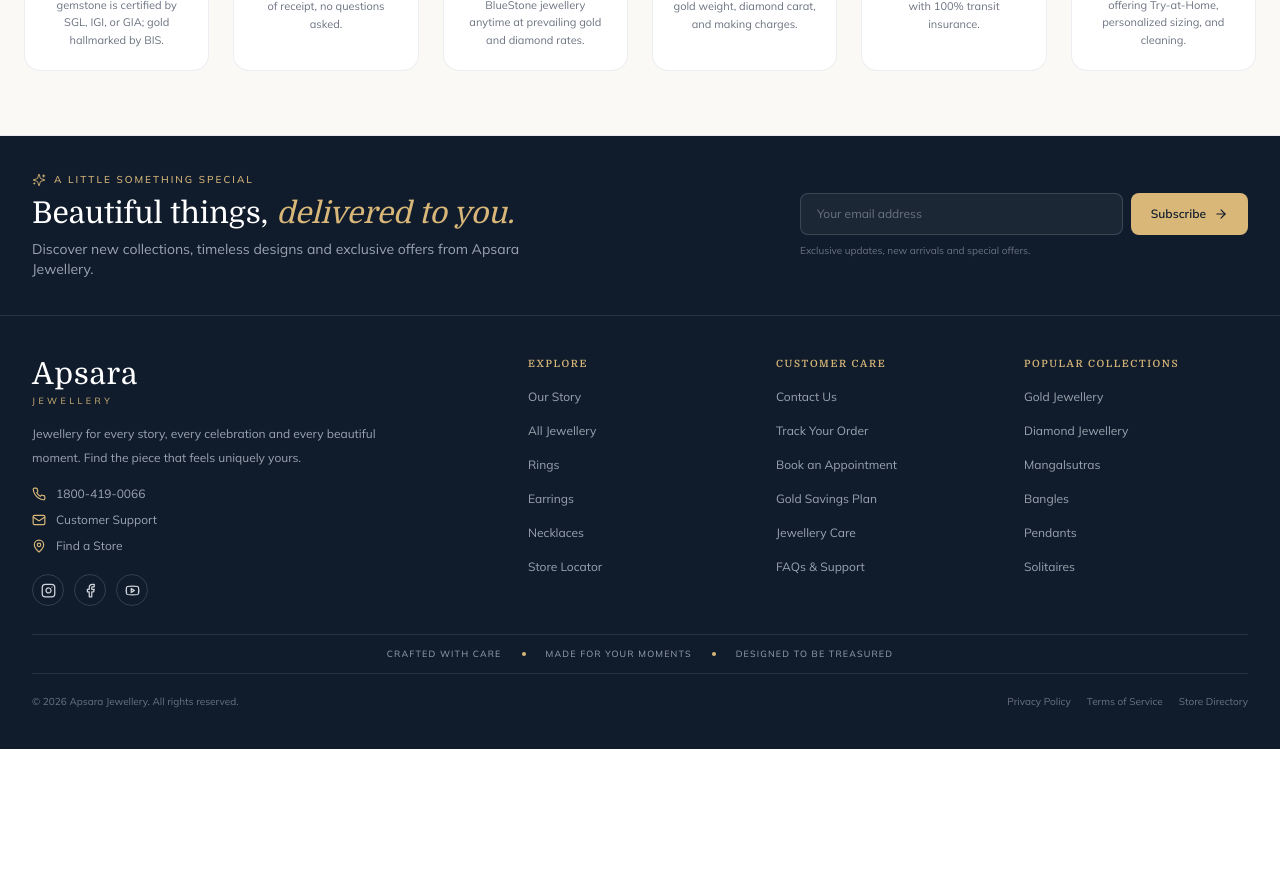
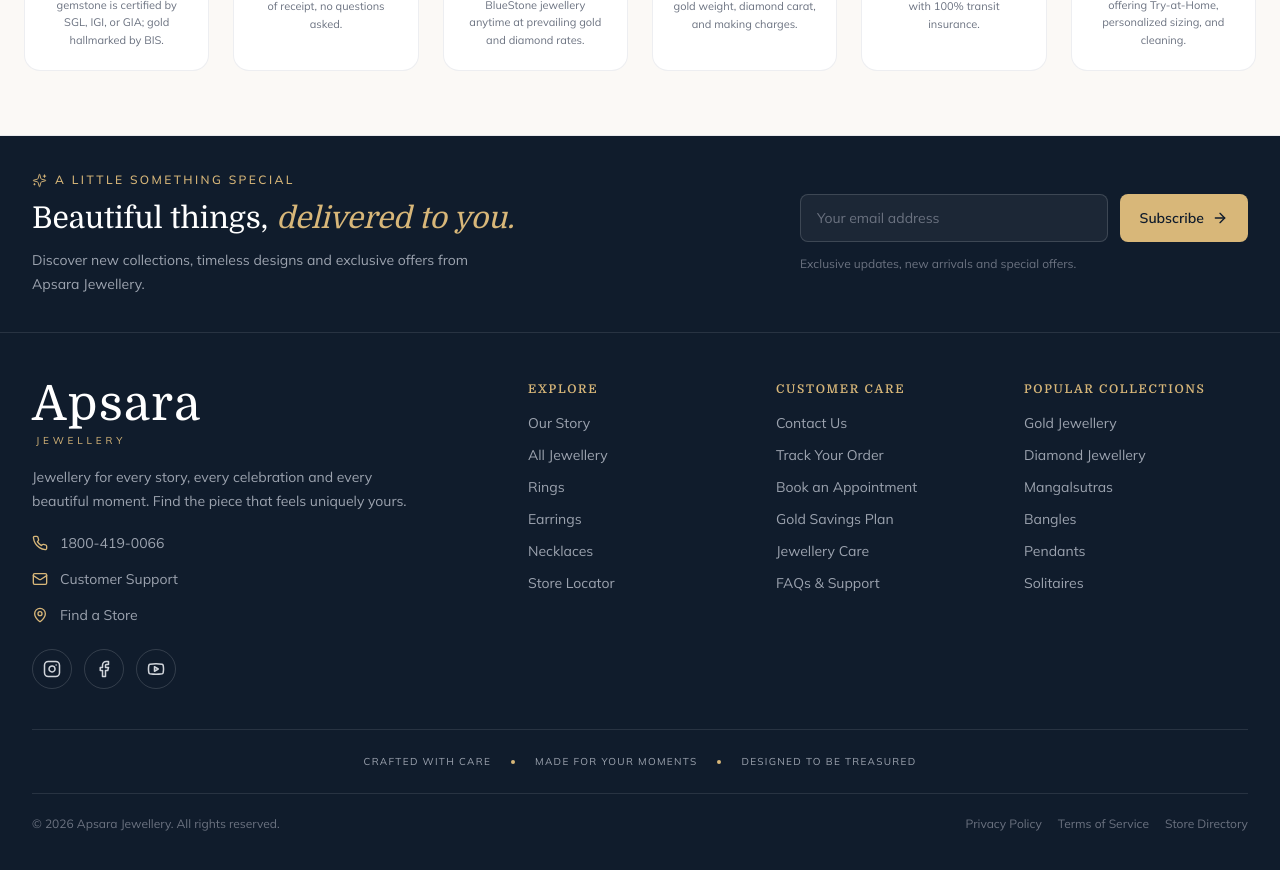
Before and after one commit to Bytelyx/apsara, a React (Vite) app in the folder client/: page / in a window 1280 px wide. Shown: the part 6700-7570 px from the top of the page. Before the commit the page ends 7449 px from the top, so only its background shows below. Built offline with nearby package versions, Linux system fonts and the light colour scheme; no server answers.

Commit message:
Update logo

```diff
--- a/client/index.html
+++ b/client/index.html
@@ -1,21 +1,42 @@
+
 <!DOCTYPE html>
 <html lang="en">
   <head>
     <meta charset="UTF-8" />
-    <link rel="icon" type="image/png" href="https://npimg2.bluestone.com/bs-react-resources/icons/favicon-32.png" />
+
+    <!-- APSARA Favicon -->
+    <link
+      rel="icon"
+      type="image/svg+xml"
+      href="/apsara-logo.svg"
+    />
+
     <meta name="viewport" content="width=device-width, initial-scale=1.0" />
-    <title>BlueStone Online Jewellery Shopping Store - Buy Gold &amp; Diamond Jewellery Designs In India</title>
-    <meta name="description" content="Discover 100% certified jewellery online at BlueStone. Shop from 8,000+ unique designs in gold, diamond, platinum, and gemstones with 30 days money-back and lifetime exchange." />
-    <!-- Preconnect to Google Fonts and BlueStone Asset CDNs -->
+
+    <title>APSARA | Fine Jewellery</title>
+
+    <meta
+      name="description"
+      content="Discover beautiful gold, diamond, platinum, and gemstone jewellery designs at APSARA Fine Jewellery."
+    />
+
+    <!-- Google Fonts -->
     <link rel="preconnect" href="https://fonts.googleapis.com" />
-    <link rel="preconnect" href="https://fonts.gstatic.com" crossorigin />
-    <link rel="preconnect" href="https://kinclimg5.bluestone.com" />
-    <link rel="preconnect" href="https://kinvid1.bluestone.com" />
-    <!-- Domine (headings) and Mulish (body) -->
-    <link href="https://fonts.googleapis.com/css2?family=Domine:wght@400;500;600;700&family=Mulish:ital,wght@0,300;0,400;0,500;0,600;0,700;1,400&display=swap" rel="stylesheet" />
+    <link
+      rel="preconnect"
+      href="https://fonts.gstatic.com"
+      crossorigin
+    />
+
+    <link
+      href="https://fonts.googleapis.com/css2?family=Domine:wght@400;500;600;700&family=Mulish:ital,wght@0,300;0,400;0,500;0,600;0,700;1,400&display=swap"
+      rel="stylesheet"
+    />
   </head>
+
   <body class="bg-white text-bluestone-text font-sans antialiased overflow-x-hidden selection:bg-bluestone-navy selection:text-white">
     <div id="root"></div>
+
     <script type="module" src="/src/main.jsx"></script>
   </body>
 </html>
--- a/client/src/components/footer/SiteFooter.jsx
+++ b/client/src/components/footer/SiteFooter.jsx
@@ -1,3 +1,4 @@
+
 import React, { useState } from 'react';
 import { Link } from 'react-router-dom';
 import {
@@ -62,48 +63,60 @@
   ];
 
   return (
-    <footer className="bg-[#101C2C] text-white">
-      {/* Newsletter */}
-      <div className="border-b border-white/10">
-        <div className="max-w-7xl mx-auto px-5 sm:px-8 py-7 md:py-9">
-          <div className="flex flex-col lg:flex-row lg:items-center lg:justify-between gap-5">
-            <div className="max-w-lg">
-              <div className="flex items-center gap-2 text-[#D8B779] mb-2">
-                <Sparkles size={14} strokeWidth={1.5} />
+    <footer className="w-full max-w-full min-w-0 overflow-x-clip bg-[#101C2C] text-white">
 
-                <span className="text-[10px] uppercase tracking-[0.2em] font-medium">
+      {/* Newsletter Section */}
+      <section
+        aria-label="Newsletter subscription"
+        className="w-full min-w-0 border-b border-white/10"
+      >
+        <div className="mx-auto w-full max-w-7xl min-w-0 px-4 py-7 sm:px-6 sm:py-9 lg:px-8">
+          <div className="flex w-full min-w-0 flex-col gap-5 lg:flex-row lg:items-center lg:justify-between lg:gap-10">
+
+            {/* Newsletter Text */}
+            <div className="w-full min-w-0 lg:max-w-lg">
+              <div className="mb-3 flex min-w-0 items-center gap-2 text-[#D8B779]">
+                <Sparkles
+                  size={15}
+                  strokeWidth={1.5}
+                  className="shrink-0"
+                />
+
+                <span className="min-w-0 break-words text-[10px] font-medium uppercase tracking-[0.16em] sm:text-xs sm:tracking-[0.2em]">
                   A Little Something Special
                 </span>
               </div>
 
-              <h2 className="font-serif text-2xl sm:text-3xl leading-tight">
+              <h2 className="w-full min-w-0 max-w-full break-words font-serif text-2xl leading-tight sm:text-2xl md:text-3xl">
                 Beautiful things,
-                <span className="text-[#D8B779] italic ml-2">
+                <span className="mt-1 block break-words text-[#D8B779] italic sm:mt-0 sm:ml-2 sm:inline">
                   delivered to you.
                 </span>
               </h2>
 
-              <p className="text-xs sm:text-sm text-gray-400 mt-2 leading-5">
+              <p className="mt-3 w-full min-w-0 max-w-md break-words text-sm leading-6 text-gray-400">
                 Discover new collections, timeless designs and exclusive
                 offers from Apsara Jewellery.
               </p>
             </div>
 
-            <div className="w-full lg:max-w-md">
+            {/* Newsletter Form */}
+            <div className="w-full min-w-0 lg:max-w-md">
               {isSubscribed ? (
                 <div
                   role="status"
-                  className="flex items-center gap-2 rounded-lg border border-emerald-400/30 bg-emerald-400/10 p-3 text-xs text-emerald-200"
+                  className="flex w-full min-w-0 items-center gap-2 rounded-lg border border-emerald-400/30 bg-emerald-400/10 p-3 text-sm text-emerald-200"
                 >
-                  <CheckCircle2 size={18} />
-                  <span>
+                  <CheckCircle2 size={18} className="shrink-0" />
+
+                  <span className="min-w-0 flex-1 break-words">
                     Thank you! You are on our mailing list.
                   </span>
 
                   <button
                     type="button"
                     onClick={() => setIsSubscribed(false)}
-                    className="ml-auto underline"
+                    className="shrink-0 underline underline-offset-2"
                   >
                     Close
                   </button>
@@ -111,7 +124,7 @@
               ) : (
                 <form
                   onSubmit={handleSubscribe}
-                  className="flex flex-col sm:flex-row gap-2"
+                  className="flex w-full min-w-0 flex-col gap-3 sm:flex-row"
                 >
                   <label htmlFor="footer-email" className="sr-only">
                     Email address
@@ -121,89 +134,115 @@
                     id="footer-email"
                     type="email"
                     required
+                    autoComplete="email"
                     value={newsletterEmail}
-                    onChange={(e) =>
-                      setNewsletterEmail(e.target.value)
-                    }
+                    onChange={(e) => setNewsletterEmail(e.target.value)}
                     placeholder="Your email address"
-                    className="min-w-0 flex-1 rounded-lg border border-white/15 bg-white/5 px-4 py-3 text-xs text-white placeholder:text-gray-500 outline-none transition-colors focus:border-[#D8B779]"
+                    className="h-12 w-full min-w-0 flex-1 rounded-lg border border-white/15 bg-white/5 px-4 text-sm text-white outline-none transition-colors placeholder:text-gray-500 focus:border-[#D8B779] focus:ring-1 focus:ring-[#D8B779]"
                   />
 
                   <button
                     type="submit"
-                    className="inline-flex items-center justify-center gap-2 rounded-lg bg-[#D8B779] px-5 py-3 text-xs font-semibold text-[#101C2C] transition-colors hover:bg-[#E7CC98]"
+                    className="inline-flex h-12 w-full shrink-0 items-center justify-center gap-2 rounded-lg bg-[#D8B779] px-5 text-sm font-semibold text-[#101C2C] transition-colors duration-200 hover:bg-[#E7CC98] sm:w-auto"
                   >
                     Subscribe
-                    <ArrowRight size={14} />
+                    <ArrowRight size={16} />
                   </button>
                 </form>
               )}
 
-              <p className="mt-2 text-[10px] text-gray-500">
+              <p className="mt-3 break-words text-xs leading-5 text-gray-500">
                 Exclusive updates, new arrivals and special offers.
               </p>
             </div>
+
           </div>
         </div>
-      </div>
+      </section>
 
       {/* Main Footer */}
-      <div className="max-w-7xl mx-auto px-5 sm:px-8 py-8 md:py-10">
-        <div className="grid grid-cols-2 sm:grid-cols-2 lg:grid-cols-5 gap-x-5 gap-y-7 lg:gap-6">
+      <div className="mx-auto w-full max-w-7xl min-w-0 px-4 py-8 sm:px-6 sm:py-10 lg:px-8 lg:py-12">
+        <div className="grid w-full min-w-0 grid-cols-1 gap-y-8 min-[420px]:grid-cols-2 min-[420px]:gap-x-5 sm:gap-x-8 sm:gap-y-10 lg:grid-cols-5 lg:gap-6">
 
-          {/* Brand */}
-          <div className="col-span-2 lg:col-span-2">
-            <Link to="/" aria-label="Apsara Jewellery home" className="inline-block">
-              <span className="font-serif text-3xl tracking-wide">
+          {/* Brand Information */}
+          <div className="col-span-1 w-full min-w-0 min-[420px]:col-span-2 lg:col-span-2">
+            <Link
+              to="/"
+              aria-label="Apsara Jewellery home"
+              className="inline-flex max-w-full flex-col items-start"
+            >
+              <span className="font-serif text-4xl leading-tight tracking-wide sm:text-5xl">
                 Apsara
               </span>
 
-              <span className="block mt-0.5 text-[9px] uppercase tracking-[0.38em] text-[#D8B779]">
+              <span className="mt-1 block pl-1 text-[10px] uppercase leading-4 tracking-[0.38em] text-[#D8B779]">
                 JEWELLERY
               </span>
             </Link>
 
-            <p className="mt-3 max-w-sm text-xs leading-6 text-gray-400">
+            <p className="mt-4 w-full max-w-sm break-words text-sm leading-6 text-gray-400">
               Jewellery for every story, every celebration and every
               beautiful moment. Find the piece that feels uniquely yours.
             </p>
 
-            <div className="mt-4 space-y-2.5 text-xs text-gray-400">
+            {/* Contact Details */}
+            <div className="mt-5 flex min-w-0 flex-col gap-4 text-sm text-gray-400">
+
               <a
                 href="tel:18004190066"
-                className="flex items-center gap-2.5 transition-colors hover:text-[#D8B779]"
+                className="flex min-w-0 items-start gap-3 transition-colors hover:text-[#D8B779]"
               >
-                <Phone size={14} className="text-[#D8B779]" />
-                <span>1800-419-0066</span>
+                <Phone
+                  size={16}
+                  className="mt-0.5 shrink-0 text-[#D8B779]"
+                />
+
+                <span className="min-w-0 break-words">
+                  1800-419-0066
+                </span>
               </a>
 
               <a
                 href="mailto:cs@bluestone.com"
-                className="flex items-center gap-2.5 transition-colors hover:text-[#D8B779]"
+                className="flex min-w-0 items-start gap-3 transition-colors hover:text-[#D8B779]"
               >
-                <Mail size={14} className="text-[#D8B779]" />
-                <span>Customer Support</span>
+                <Mail
+                  size={16}
+                  className="mt-0.5 shrink-0 text-[#D8B779]"
+                />
+
+                <span className="min-w-0 break-words">
+                  Customer Support
+                </span>
               </a>
 
               <Link
                 to="/stores"
-                className="flex items-center gap-2.5 transition-colors hover:text-[#D8B779]"
+                className="flex min-w-0 items-start gap-3 transition-colors hover:text-[#D8B779]"
               >
-                <MapPin size={14} className="text-[#D8B779]" />
-                <span>Find a Store</span>
+                <MapPin
+                  size={16}
+                  className="mt-0.5 shrink-0 text-[#D8B779]"
+                />
+
+                <span className="min-w-0 break-words">
+                  Find a Store
+                </span>
               </Link>
+
             </div>
 
-            {/* Social Icons */}
-            <div className="mt-5 flex items-center gap-2.5">
+            {/* Social Media */}
+            <div className="mt-6 flex flex-wrap items-center gap-3">
+
               <a
                 href="https://www.instagram.com/"
                 target="_blank"
                 rel="noreferrer"
                 aria-label="Instagram"
-                className="flex h-8 w-8 items-center justify-center rounded-full border border-white/15 text-gray-300 transition-all hover:border-[#D8B779] hover:text-[#D8B779]"
+                className="flex h-10 w-10 shrink-0 items-center justify-center rounded-full border border-white/15 text-gray-300 transition-all duration-200 hover:border-[#D8B779] hover:text-[#D8B779]"
               >
-                <Instagram size={15} />
+                <Instagram size={18} />
               </a>
 
               <a
@@ -211,9 +250,9 @@
                 target="_blank"
                 rel="noreferrer"
                 aria-label="Facebook"
-                className="flex h-8 w-8 items-center justify-center rounded-full border border-white/15 text-gray-300 transition-all hover:border-[#D8B779] hover:text-[#D8B779]"
+                className="flex h-10 w-10 shrink-0 items-center justify-center rounded-full border border-white/15 text-gray-300 transition-all duration-200 hover:border-[#D8B779] hover:text-[#D8B779]"
               >
-                <Facebook size={15} />
+                <Facebook size={18} />
               </a>
 
               <a
@@ -221,26 +260,33 @@
                 target="_blank"
                 rel="noreferrer"
                 aria-label="YouTube"
-                className="flex h-8 w-8 items-center justify-center rounded-full border border-white/15 text-gray-300 transition-all hover:border-[#D8B779] hover:text-[#D8B779]"
+                className="flex h-10 w-10 shrink-0 items-center justify-center rounded-full border border-white/15 text-gray-300 transition-all duration-200 hover:border-[#D8B779] hover:text-[#D8B779]"
               >
-                <Youtube size={15} />
+                <Youtube size={18} />
               </a>
+
             </div>
           </div>
 
           {/* Footer Link Columns */}
           {footerLinks.map((section) => (
-            <div key={section.title}>
-              <h3 className="mb-3 text-[10px] font-semibold uppercase tracking-[0.16em] text-[#D8B779]">
+            <div
+              key={section.title}
+              className="w-full min-w-0"
+            >
+              <h3 className="mb-4 break-words text-[10px] font-semibold uppercase leading-5 tracking-[0.12em] text-[#D8B779] sm:text-xs sm:tracking-[0.14em]">
                 {section.title}
               </h3>
 
-              <ul className="space-y-2.5">
+              <ul className="flex min-w-0 flex-col gap-3">
                 {section.links.map((link) => (
-                  <li key={link.label}>
+                  <li
+                    key={link.label}
+                    className="w-full min-w-0"
+                  >
                     <Link
                       to={link.to}
-                      className="text-xs leading-5 text-gray-400 transition-colors duration-200 hover:text-white"
+                      className="block w-full min-w-0 break-words text-xs leading-5 text-gray-400 transition-colors duration-200 hover:text-white sm:text-sm"
                     >
                       {link.label}
                     </Link>
@@ -249,58 +295,65 @@
               </ul>
             </div>
           ))}
+
         </div>
 
         {/* Brand Promise */}
-        <div className="mt-7 border-y border-white/10 py-3">
-          <div className="flex flex-wrap items-center justify-center gap-x-5 gap-y-2 text-center">
-            <span className="text-[9px] uppercase tracking-[0.13em] text-gray-400">
+        <div className="mt-9 border-y border-white/10 py-5 sm:mt-10 sm:py-6">
+          <div className="flex flex-wrap items-center justify-center gap-x-4 gap-y-3 text-center sm:gap-x-5">
+
+            <span className="text-[9px] uppercase tracking-[0.1em] text-gray-400 sm:text-[10px] sm:tracking-[0.13em]">
               Crafted with care
             </span>
 
-            <span className="hidden h-1 w-1 rounded-full bg-[#D8B779] sm:block" />
+            <span className="hidden h-1 w-1 shrink-0 rounded-full bg-[#D8B779] sm:block" />
 
-            <span className="text-[9px] uppercase tracking-[0.13em] text-gray-400">
+            <span className="text-[9px] uppercase tracking-[0.1em] text-gray-400 sm:text-[10px] sm:tracking-[0.13em]">
               Made for your moments
             </span>
 
-            <span className="hidden h-1 w-1 rounded-full bg-[#D8B779] sm:block" />
+            <span className="hidden h-1 w-1 shrink-0 rounded-full bg-[#D8B779] sm:block" />
 
-            <span className="text-[9px] uppercase tracking-[0.13em] text-gray-400">
+            <span className="text-[9px] uppercase tracking-[0.1em] text-gray-400 sm:text-[10px] sm:tracking-[0.13em]">
               Designed to be treasured
             </span>
+
           </div>
         </div>
 
         {/* Copyright & Legal */}
-        <div className="flex flex-col items-center justify-between gap-3 pt-5 text-center md:flex-row md:text-left">
-          <p className="text-[10px] text-gray-500">
+        <div className="flex w-full min-w-0 flex-col items-center gap-4 pt-5 text-center md:flex-row md:justify-between md:gap-6 md:text-left">
+
+          <p className="max-w-full break-words text-xs leading-5 text-gray-500">
             © {new Date().getFullYear()} Apsara Jewellery. All rights reserved.
           </p>
 
-          <div className="flex flex-wrap items-center justify-center gap-x-4 gap-y-2 text-[10px] text-gray-500">
+          <div className="flex w-full min-w-0 flex-wrap items-center justify-center gap-x-4 gap-y-3 text-xs text-gray-500 md:w-auto md:justify-end">
+
             <Link
               to="/jewellery"
-              className="transition-colors hover:text-white"
+              className="break-words transition-colors hover:text-white"
             >
               Privacy Policy
             </Link>
 
             <Link
               to="/jewellery"
-              className="transition-colors hover:text-white"
+              className="break-words transition-colors hover:text-white"
             >
               Terms of Service
             </Link>
 
             <Link
               to="/stores"
-              className="transition-colors hover:text-white"
+              className="break-words transition-colors hover:text-white"
             >
               Store Directory
             </Link>
+
           </div>
         </div>
+
       </div>
     </footer>
   );
```
Also changed, not shown: client/public/apsara-logo.svg (added).
